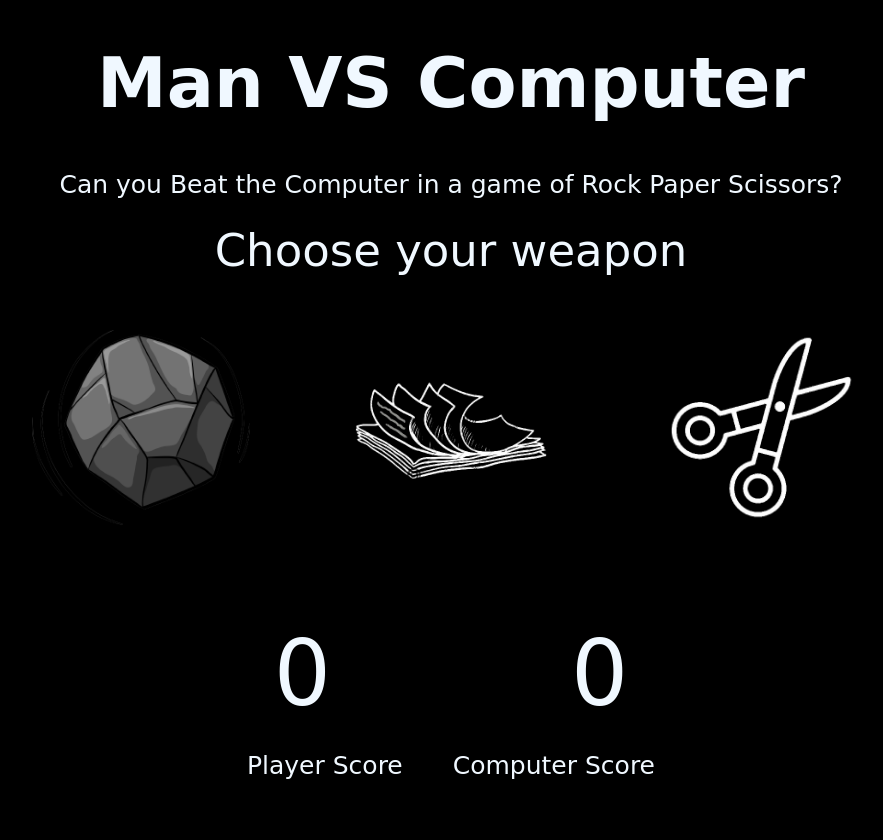
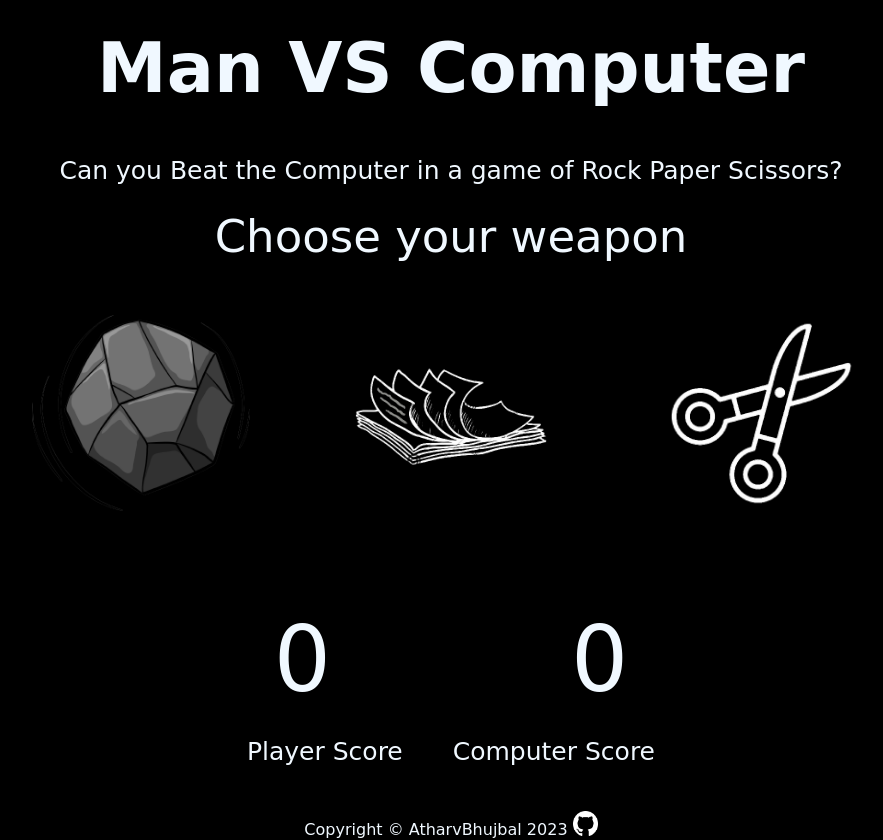
Before and after one commit to AtharvBhujbal/RockPaperScissors, a plain HTML site: page index.html in a window 1280 px wide. Shown: the whole page, without its empty margins (189-1072 px from the left). Drawn offline with Linux system fonts and the light colour scheme; a web font is replaced by a local one.

Commit message:
Added copyright footer

```diff
--- a/index.html
+++ b/index.html
@@ -35,6 +35,7 @@
             </div>
             <div class="round_result"></div>
     </div>
+    <div class="footer">Copyright © AtharvBhujbal 2023 <a href="https://github.com/AtharvBhujbal"><img src="github-logo.jpg" alt="github-logo"></a></div>
     </div>
 
 <script src="script.js"></script>
--- a/style.css
+++ b/style.css
@@ -69,3 +69,6 @@ p{
     text-align: center;
     font-size: 20px;
 }
+.footer a img{
+    width: 25px;
+}
```
Also changed, not shown: github-logo.jpg (added).
